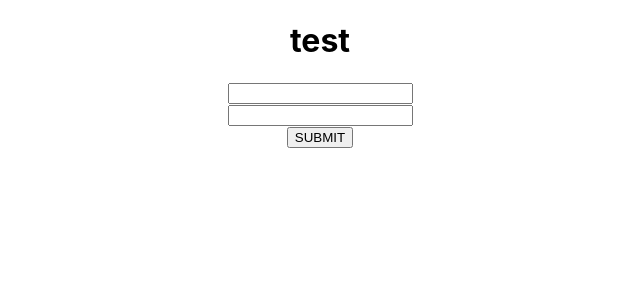
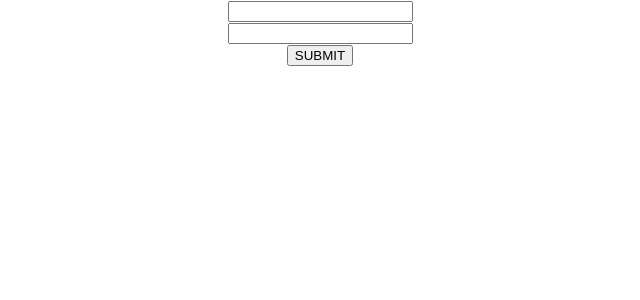
Before and after one commit to ahmetbcakici/notes, a React (Create React App) app in the folder client/: page / in a window 1280 px wide. Shown: the top 300 px of the page, without its empty margins (320-960 px from the left). Built offline with nearby package versions, Linux system fonts and the light colour scheme.

Commit message:
jwt & redux are working together with some problems

```diff
--- /dev/null
+++ b/client/src/components/LoginForm.js
@@ -0,0 +1,40 @@
+import React, {useState} from 'react';
+import {connect} from 'react-redux';
+
+import {login} from '../redux/actions';
+
+function LoginForm({login}) {
+  const [username, setUsername] = useState('');
+  const [password, setPassword] = useState('');
+
+  const formSubmit = (e) => {
+    e.preventDefault();
+    login({username, password});
+  };
+
+  return (
+    <div style={{textAlign: 'center'}}>
+      <form onSubmit={formSubmit}>
+        <input
+          type="text"
+          value={username}
+          onChange={({target}) => setUsername(target.value)}
+        />
+        <br />
+        <input
+          type="text"
+          value={password}
+          onChange={({target}) => setPassword(target.value)}
+        />
+        <br />
+        <input type="submit" value="SUBMIT" />
+      </form>
+    </div>
+  );
+}
+
+const mapDispatchToProps = {
+  login,
+};
+
+export default connect(null, mapDispatchToProps)(LoginForm);
--- a/client/src/redux/actions.js
+++ b/client/src/redux/actions.js
@@ -1,9 +1,17 @@
-import axios from 'axios'
+import axios from 'axios';
 
 export const login = (credentials) => {
   return async (dispatch) => {
-    const {data} = await axios.post('http://localhost:3333/login',credentials)
-
-    dispatch({type: 'LOGIN', payload: data});
+    const {data} = await axios.post('http://localhost:3333/login', credentials);
+    localStorage.setItem('jwt', data.token);
+    dispatch({type: 'LOGIN', payload: data.doc});
   };
 };
+
+export const auth = (token) => {
+  return async (dispatch) => {
+    const {data} = await axios.post('http://localhost:3333/auth', {token});
+
+    dispatch({type: 'AUTH', payload: data.user});
+  };
+};
--- a/client/src/redux/reducers.js
+++ b/client/src/redux/reducers.js
@@ -1,10 +1,12 @@
-const initialState = {}
+const initialState = {};
 
-export const userReducer = async (state = initialState, action) => {
+export const userReducer = (state = initialState, action) => {
   const {type, payload} = action;
   switch (type) {
     case 'LOGIN':
-      return {data:payload}
+      return payload;
+    case 'AUTH':
+      return payload;
     default:
       return state;
   }
--- a/client/src/views/Login.js
+++ b/client/src/views/Login.js
@@ -1,45 +1,28 @@
-import React, {useState} from 'react';
+import React, {useState, useEffect} from 'react';
+import {Redirect} from 'react-router-dom';
 import {connect} from 'react-redux';
 
-import {login} from '../redux/actions';
+import {auth} from '../redux/actions';
+import LoginForm from '../components/LoginForm';
 
-function Login({login,user}) {
-  const [username, setUsername] = useState('');
-  const [password, setPassword] = useState('');
+function Login({user}) {
+  const [isLoggedIn, setIsLoggedIn] = useState(false);
 
-  const formSubmit = (e) => {
-    e.preventDefault();
-    login({username,password})
-  };
+  useEffect(() => {
+    const jwt = localStorage.getItem('jwt');
 
-  return (
-    <div style={{textAlign: 'center'}}>
-        <h1 onClick={() => console.log(user)}>test</h1>
-      <form onSubmit={formSubmit}>
-        <input
-          type="text"
-          value={username}
-          onChange={({target}) => setUsername(target.value)}
-        />
-        <br />
-        <input
-          type="text"
-          value={password}
-          onChange={({target}) => setPassword(target.value)}
-        />
-        <br />
-        <input type="submit" value="SUBMIT" />
-      </form>
-    </div>
-  );
+    if (!jwt) return console.log('there is no token');
+
+    setIsLoggedIn(true);
+    auth(jwt);
+  }, [user]);
+
+  if (isLoggedIn) return <Redirect to="/app" />;
+  return <LoginForm />;
 }
 
 const mapStateToProps = (state) => ({
-    user:state.userReducer
-})
+  user: state.userReducer,
+});
 
-const mapDispatchToProps = {
-  login,
-};
-
-export default connect(mapStateToProps, mapDispatchToProps)(Login);
+export default connect(mapStateToProps)(Login);
```
